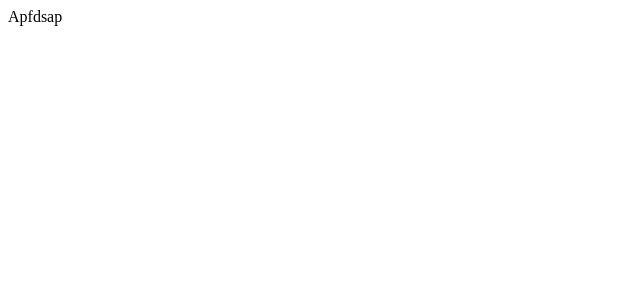
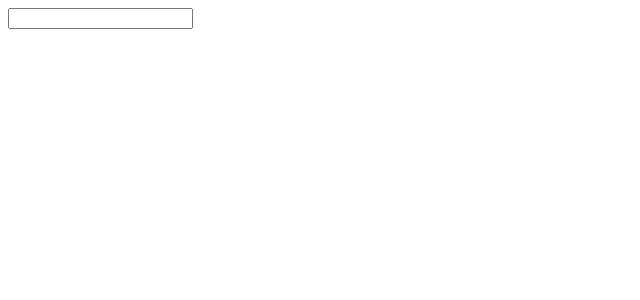
Before and after one commit to JaniceNova/React-Pics-App, a React (Create React App) app: page / in a window 1280 px wide. Shown: the top 300 px of the page, without its empty margins (0-640 px from the left). Built offline with nearby package versions, Linux system fonts and the light colour scheme.

Commit message:
text input added

```diff
--- a/src/components/App.js
+++ b/src/components/App.js
@@ -1,8 +1,8 @@
 import React from'react';
-
+import SearchBar from './SearchBar';
 const App = () => {
     return(
-    <div>Apfdsap</div>
+    <div><SearchBar /></div>
     );
 };
 
--- /dev/null
+++ b/src/components/SearchBar.js
@@ -0,0 +1,17 @@
+import React from 'react';
+
+class SearchBar extends React.Component {
+
+render(){
+    return (
+    <div>
+        <form>
+            <input></input>
+        </form>
+    </div>
+    );
+}
+
+}
+
+export default SearchBar;
```
